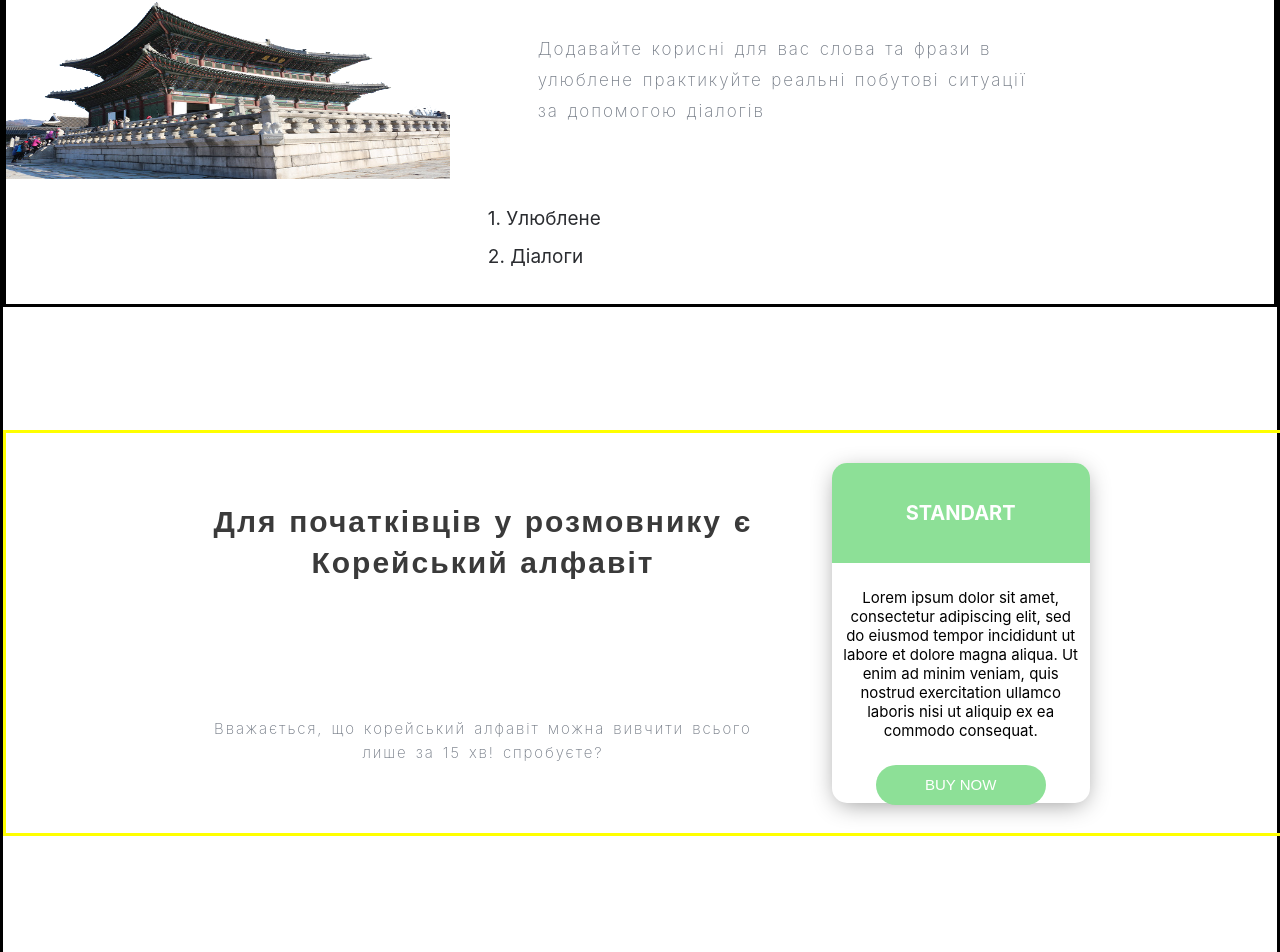
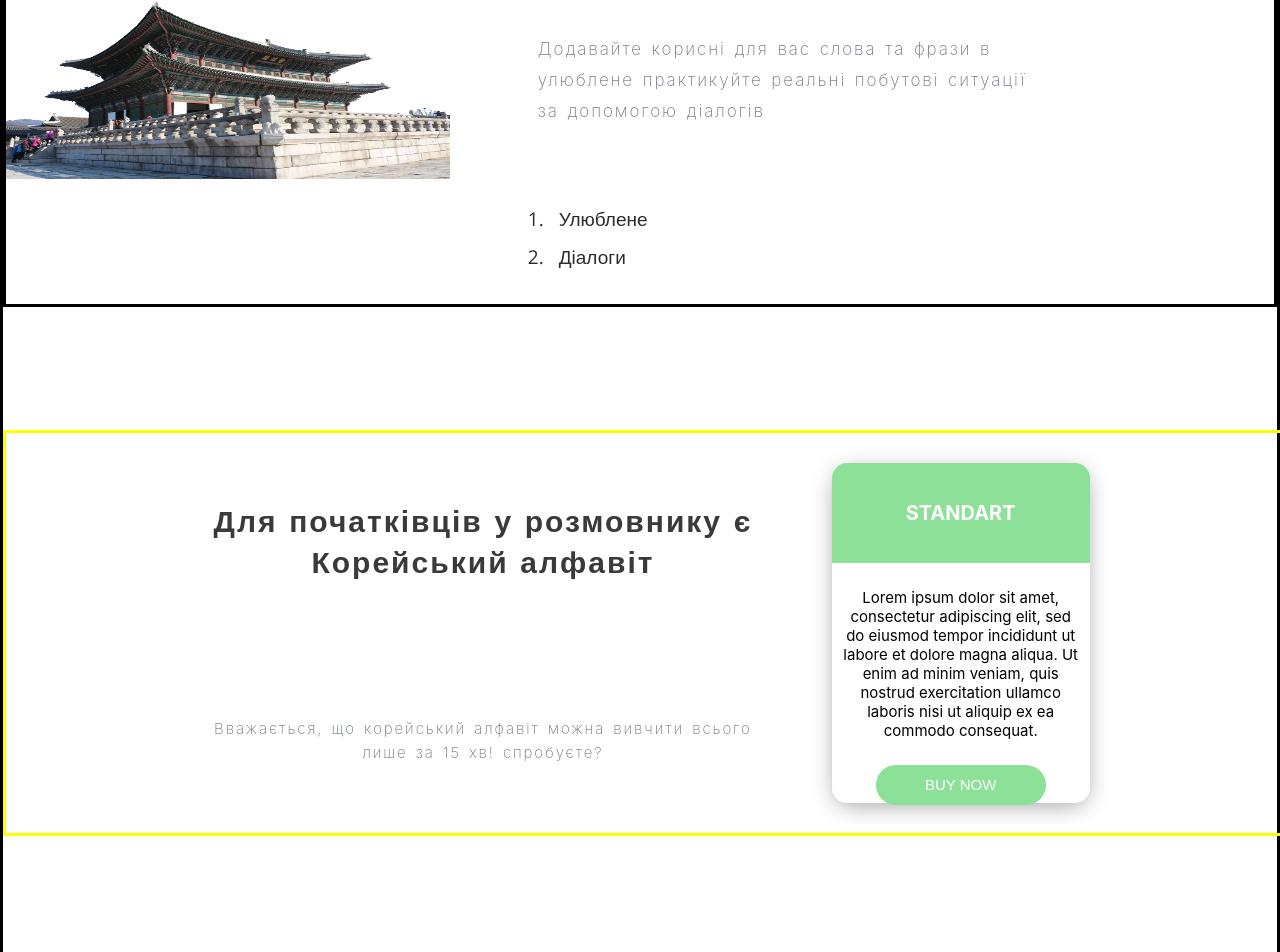
Before and after one commit to KeyToTech/KoreanPhraseBookSite, a React (Create React App) app: page / in a window 1280 px wide. Shown: the part 1773-2725 px from the top of the page. Built offline with nearby package versions, Linux system fonts and the light colour scheme.

Commit message:
change font-size section two and added list

```diff
--- a/src/components/content/section_two/section_two.js
+++ b/src/components/content/section_two/section_two.js
@@ -15,9 +15,13 @@ class SectionTwo extends Component {
                       практикуйте реальні побутові ситуації за допомогою діалогів
               </h3>
                     <div className="item-section-two">
-                        1. Улюблене<br/>
-                        2. Діалоги
-                     </div>
+                    <ul>
+                        <li>1.<span>Улюблене</span></li>
+                    </ul>
+                    <ul>
+                        <li>2.<span>Діалоги</span></li>
+                    </ul>
+                    </div>
                 </div>
 
 
--- a/src/components/content/style_two.css
+++ b/src/components/content/style_two.css
@@ -43,9 +43,18 @@
 
 .item-section-two {
 
-    font-size: 27px;
+    font-size: 25px;
     line-height: 2.0;
     color: #2a2c30;
+    font-family: 'Open Sans', sans-serif;
+}
+
+.item-section-two ul {
+    margin: 0;
+}
+
+.item-section-two span {
+    margin-left: 15px;
 }
 
 }
```
